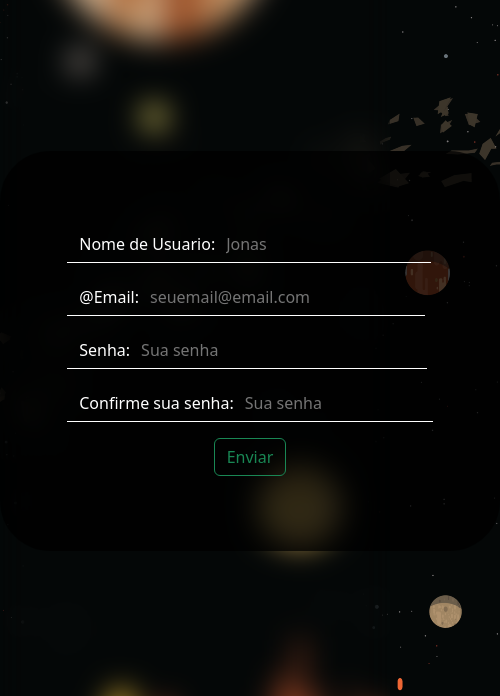
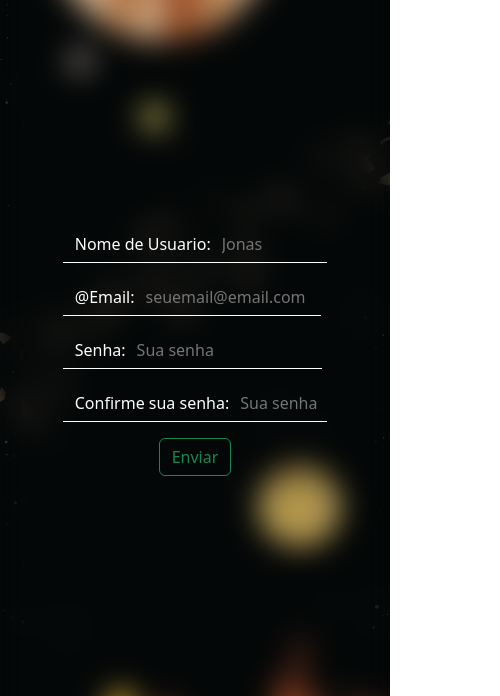
Before and after one commit to Estevam993/FreelancerTeste, a website: page cadastro/cadastro.html in a window 390 px wide. Shown: the part 69-765 px from the top of the page, 500 px wide, since content can reach past the window. Drawn offline with nearby package versions, Linux system fonts and the light colour scheme.

Commit message:
media query 2

```diff
--- a/scss/cadastro/style.scss
+++ b/scss/cadastro/style.scss
@@ -17,6 +17,9 @@ body.loginBody{
     border-bottom: 1px solid white ;
     outline: none;
     width: 205px;
+        @media (max-width: 480px){
+            width: 105px;
+        }
     }
 
     #Cpassword{
@@ -27,4 +30,7 @@ body.loginBody{
         border-bottom: 1px solid white ;
         outline: none;
         width: 188px;
+            @media (max-width: 480px){
+                width: 87px;
+            }
     }
--- a/scss/login/style.scss
+++ b/scss/login/style.scss
@@ -25,6 +25,16 @@ body.loginBody{
     &:hover{
         transform: scale(1.03);
         background-color:rgba(39, 39, 39, 0.733);
+        @media (max-width:780px){
+            transform: scale(1.0);
+        }
+        @media (max-width:480px){
+            background-color: rgba(0, 0, 0, 0);;
+        }
+    }
+    @media (max-width:480px){
+        background-color: rgba(0, 0, 0, 0);
+        width: 100%;
     }
 }
 
@@ -43,6 +53,9 @@ body.loginBody{
     border-bottom: 1px solid white ;
     outline: none;
     width: 286px;
+        @media (max-width: 480px){
+            width: 185px;
+        }
     }
 
 }
--- a/scss/style.scss
+++ b/scss/style.scss
@@ -110,6 +110,10 @@ body{
     @media (max-width: 1080px){
         left: 91.5%;
     }
+    @media (max-width: 880px){
+        left: 89.5%;
+    }
+
     @media(max-width: 780px){
         left: 81.5%;
     }
@@ -214,6 +218,9 @@ body{
                 width: 90%;
                 margin: 20px;
             }
+
+
+
         }
     }
 
@@ -234,6 +241,9 @@ body{
     border-bottom: 1px solid white ;
     outline: none;
     width: 275px;
+    @media (max-width: 480px){
+        width: 175px;
+    }
 
 }
 #basic-Message{
@@ -242,6 +252,7 @@ body{
     border: none;
     border-radius: 0px;
     border-bottom: 1px solid white ;
+
 
 }
 #message{
@@ -252,6 +263,9 @@ body{
     border-bottom: 1px solid white ;
     outline: none;
     width: 250px;
+    @media (max-width: 480px){
+        width: 150px;
+    }
 }
 
 
```
Also changed, not shown: css/style.css, 1 other file.
